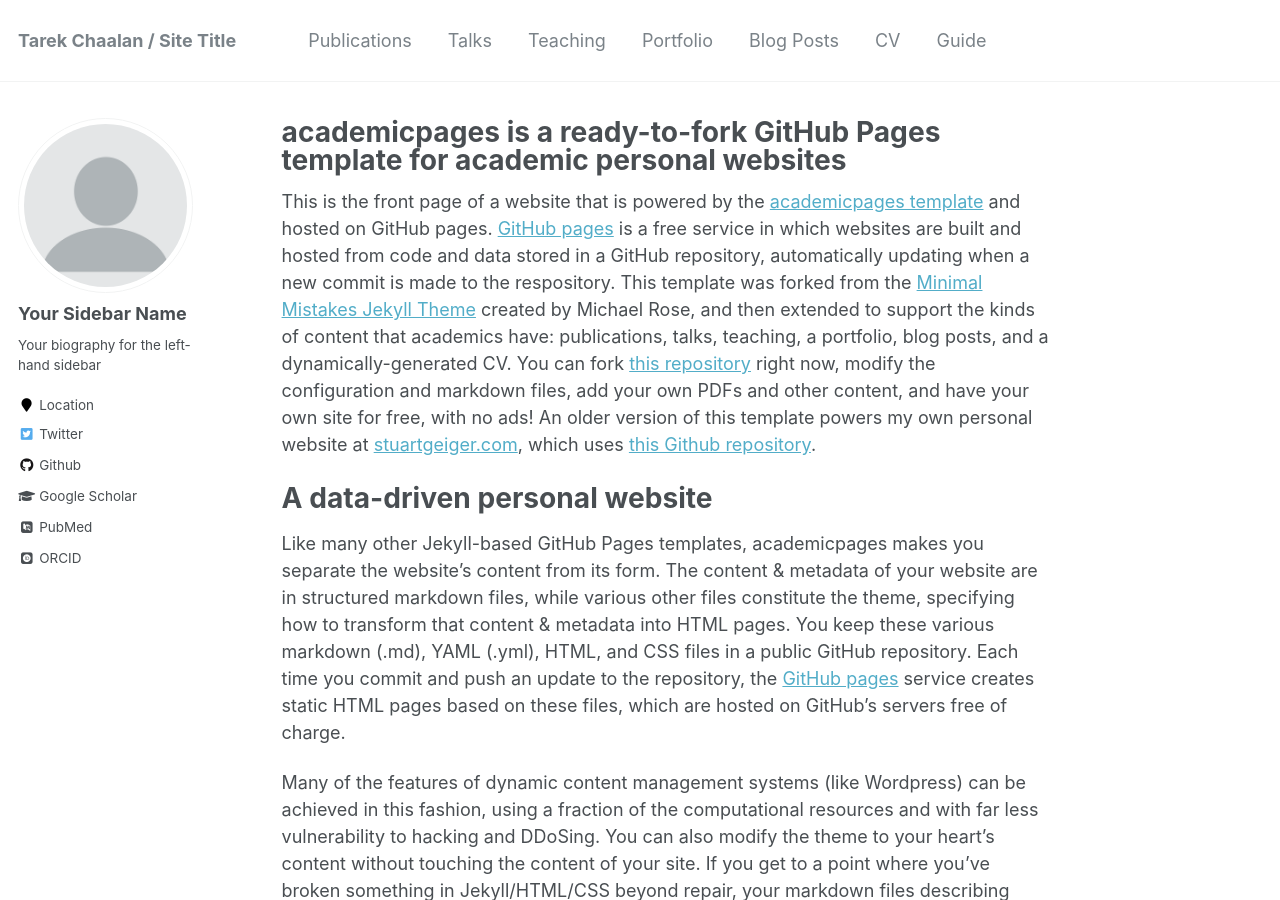
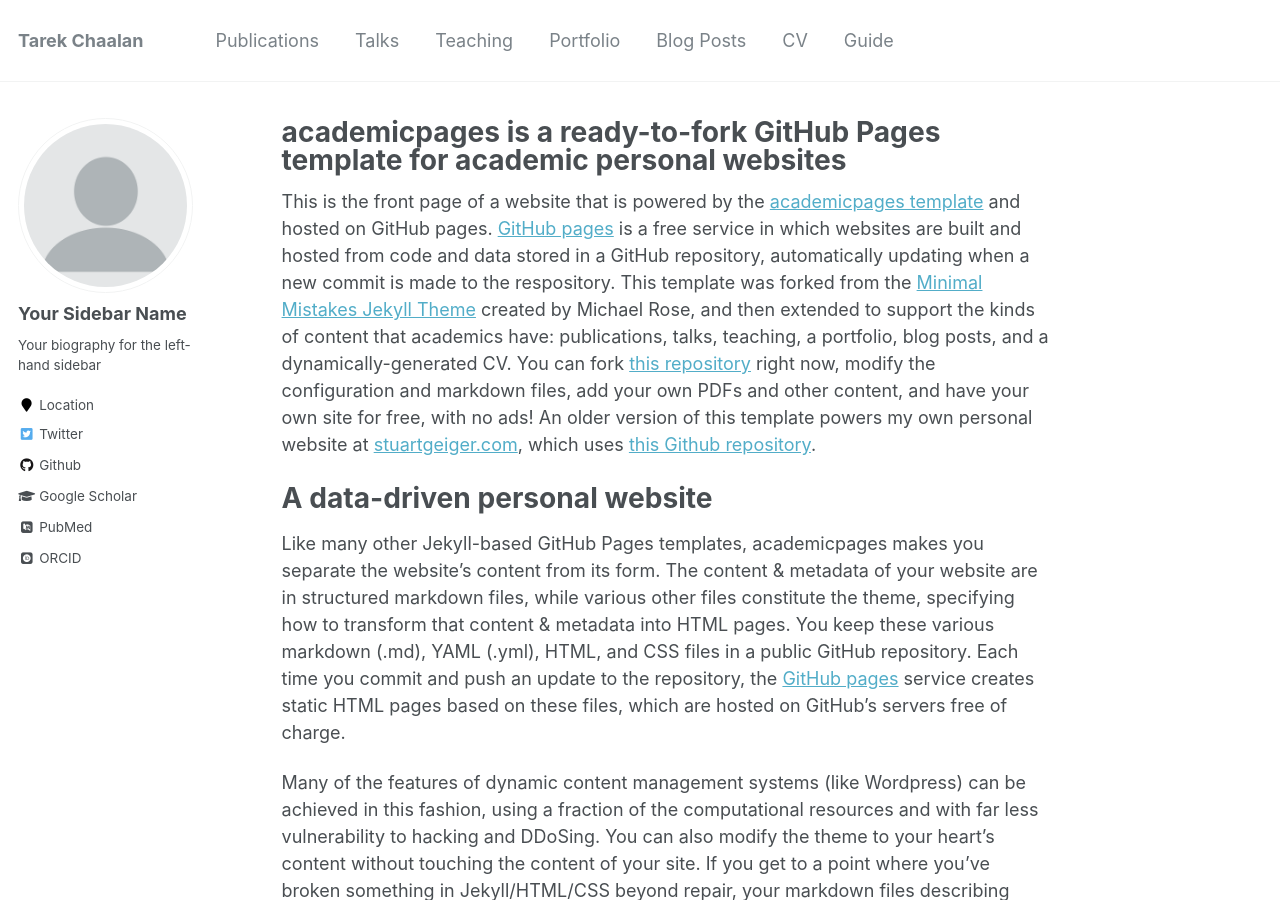
Before and after one commit to phoenixml/roadmap.github.io, a Jekyll site: the page built from _pages/about.md, in a window 1280 px wide and 900 px high. Built offline with Jekyll 4.4.1, drawn with Linux system fonts in a browser that asks for light colours; some web fonts are replaced.

Commit message:
Signed-off-by: Tarek <14360476+tee2015@users.noreply.github.com>

```diff
--- a/_config.yml
+++ b/_config.yml
@@ -7,7 +7,7 @@
 
 # Site Settings
 locale                   : "en-US"
-title                    : "Tarek Chaalan / Site Title"
+title                    : "Tarek Chaalan"
 title_separator          : "-"
 name                     : &name "Your Name"
 description              : &description "personal description"
```
